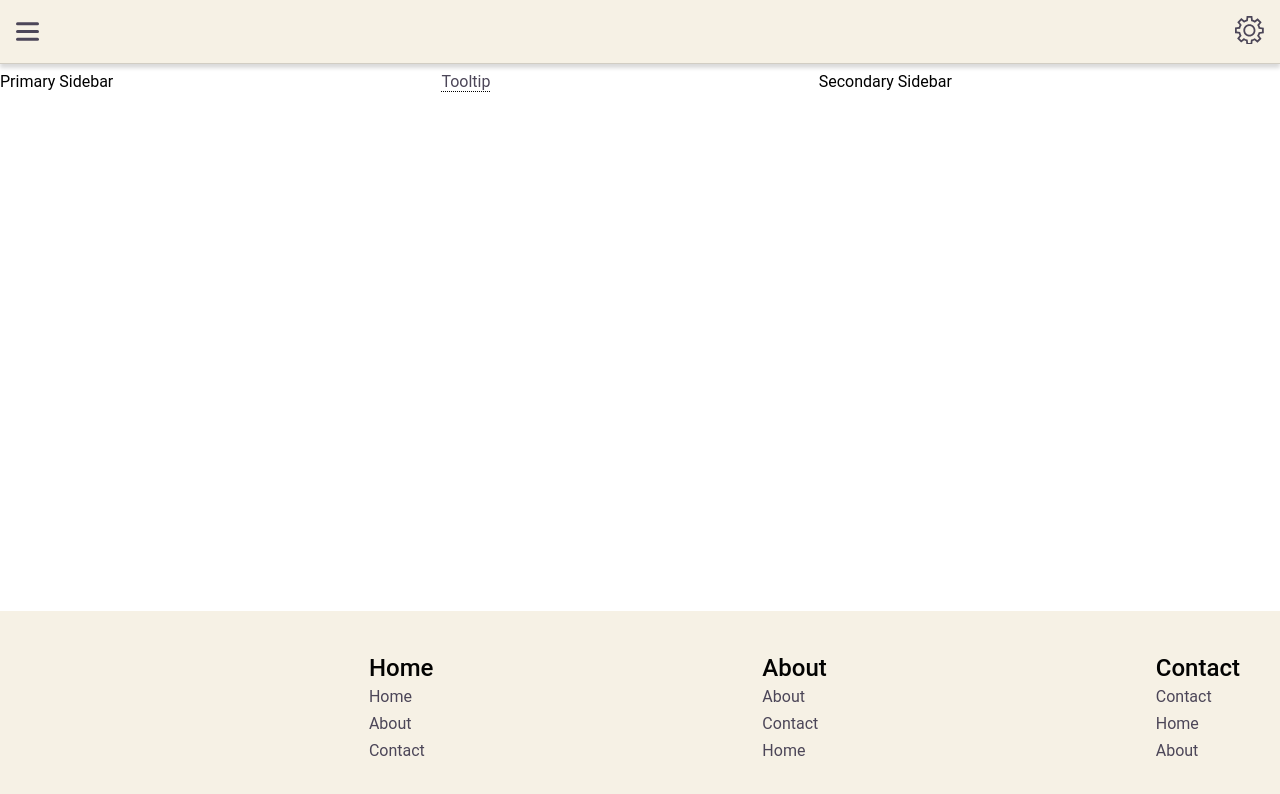
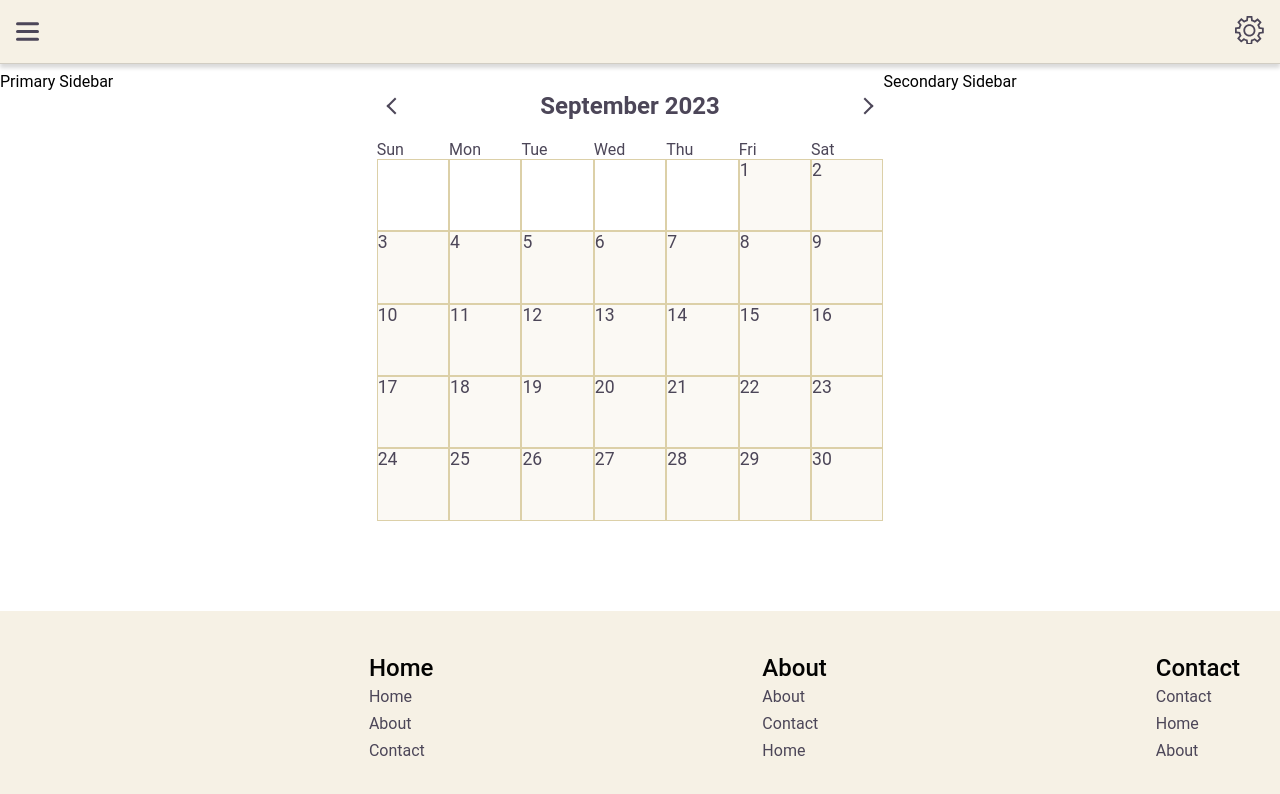
Before and after one commit to jasonmccaffrey1973/userInterface, a React (Create React App) app: page / in a window 1280 px wide. Shown: the top 794 px of the page. Built offline with nearby package versions, Linux system fonts and the light colour scheme.

Commit message:
WIP calendar

```diff
--- a/package.json
+++ b/package.json
@@ -6,6 +6,7 @@
     "@testing-library/jest-dom": "^5.17.0",
     "@testing-library/react": "^13.4.0",
     "@testing-library/user-event": "^13.5.0",
+    "moment": "^2.29.4",
     "react": "^18.2.0",
     "react-dom": "^18.2.0",
     "react-router-dom": "^6.14.2",
--- a/src/App.js
+++ b/src/App.js
@@ -4,7 +4,8 @@ import Header from './Components/Header'
 import Footer from './Components/Footer'
 import ApplicationStyles from './public/ApplicationStyles'
 import { ThemeProvider } from './Contexts/ThemeContext'
-import Tooltip from './Components/Tooltip'
+import Calendar from './Components/Calendar'
+
 
 const App = () => {
   return (
@@ -15,9 +16,7 @@ const App = () => {
         <Header/>
         <Footer/>
         <main>
-          <Tooltip tooltip={'This is a test of the tooltip'}>
-            Tooltip
-          </Tooltip>
+          <Calendar />
         </main>
         <aside>Secondary Sidebar</aside>
         <aside className="sidebar">Primary Sidebar</aside>
--- /dev/null
+++ b/src/Application/Models/useCalendar.js
@@ -0,0 +1,43 @@
+import moment from "moment";
+import { useState } from "react";
+
+const useCalendar = ({ monthObj = { } }) => {
+    const [monthState, setMonthState] = useState({
+        month: monthObj.month ?? moment().format('MM'),
+        year: monthObj.year ?? moment().format('YYYY'),
+    });
+
+    const today = moment().format("dddd, MMMM Do YYYY, h:mm:ss a");
+
+    const beginOffset = moment(monthState).startOf('month').format("d");
+    const daysInMonth = moment(monthState).daysInMonth();
+
+    const trailingDays = (Number(beginOffset) + Number(daysInMonth)) % 7;
+
+    const dayArray = [...Array(Number(beginOffset)).fill({ date: '' })];
+    for (let i = 1; i <= daysInMonth; i++) {
+        dayArray.push({ date: i });
+    }
+    dayArray.push(...Array(Number(trailingDays)).fill({ date: '' }));
+
+    const month = {
+        ...monthState,
+        today,
+        month: moment(monthState).format("MMMM"),
+        year: moment(monthState).format("YYYY"),
+        days: dayArray
+    };
+
+    const nextMonth = () => {
+        setMonthState(prevValue => moment(prevValue).add(1, 'month'))
+    };
+
+    const prevMonth = () => {
+        setMonthState(prevValue => moment(prevValue).subtract(1, 'month'))
+
+    };
+
+    return { month, today, nextMonth, prevMonth };
+}
+
+export default useCalendar;
--- /dev/null
+++ b/src/Components/Calendar.js
@@ -0,0 +1,124 @@
+import { styled } from "styled-components"
+import useCalendar from "../Application/Models/useCalendar"
+
+const CalendarGrid = styled.ul`
+display: grid;
+grid-template-columns: repeat(7, 1fr);
+width: 100%;
+padding: 0;
+margin: 0;
+list-style: none;
+`
+
+const CalendarHeader = styled.li`
+grid-column: 1 / -1;
+display: grid;
+grid-template-columns: repeat(7, 1fr);
+width: 100%;
+padding: 0;
+margin: 0;
+list-style: none;
+.month-wrapper {
+    grid-column: 1 / -1;
+    display: grid;
+    grid-template-columns: auto 1fr auto;
+    grid-template-rows: auto 1fr;
+    grid-template-areas: "prev-month month next-month" ". month .";
+    place-items: center;
+    .prev-month, .next-month {
+        --color: var(--Text);
+        --size : 1rem;
+        background-color: transparent;
+        border: none;
+        display: grid;
+        place-items: center;
+        aspect-ratio: 1 / 1;
+        height: calc(var(--size) * 2);
+        border-radius: 50%;
+        transition: background-color 200ms ease-in-out;
+        &::before {
+            content: '';
+            display: block;
+            width: calc(var(--size) * 0.75);
+            aspect-ratio: 1 / 1;
+            border-top: 2px solid var(--color);
+            border-left: 2px solid var(--color);
+        }
+        &:hover, &:focus {
+            --color: var(--TextAccent);
+            outline: none;
+            background-color: var(--Accent);
+        }
+    }
+    .prev-month {
+        grid-area: prev-month;
+        justify-self: start;
+        &::before {
+            margin-left: calc(var(--size) * 0.25);
+            rotate: -45deg;
+        }
+    }
+    .next-month {
+        grid-area: next-month;
+        justify-self: end;
+        &::before {
+            rotate: 135deg;
+            margin-right: calc(var(--size) * 0.25);
+        }
+    }
+}
+`
+
+const CalendarDay = styled.li`
+display: grid;
+border: 1px solid var(--Accent);
+background-color: var(--PrimaryLight);
+color: var(--color-white);
+font-size: var(--TextMedium);
+aspect-ratio: 1 / 1;
+&.null-date {
+    pointer-events: none;
+    background-color: transparent;
+}
+&:hover, &:focus {
+    background-color: var(--Accent);
+    outline: none;
+    cursor: pointer;
+}
+`
+
+const Calendar = ({month = null, year = null}) => {
+    const weekDays = ['Sun', 'Mon', 'Tue', 'Wed', 'Thu', 'Fri', 'Sat']
+    const {month: monthData, nextMonth, prevMonth} = useCalendar({month: month, year: year })
+
+    const MonthHeader = () => {
+        return (
+            <CalendarHeader>
+            <div className="month-wrapper">
+                <h2 className="month-title">{monthData.month} {monthData.year}</h2>
+                <button className="prev-month" onClick={prevMonth}></button>
+                <button className="next-month" onClick={nextMonth}></button>
+            </div>
+            {weekDays.map((day, index) => <div key={index} className="calendar__week-day">{day}</div>
+        )}
+            </CalendarHeader>
+        )
+    }
+
+    const Days = () => {
+        return monthData.days.map((day, index) => {
+            return <CalendarDay className={day.date === '' ? 'null-date' : ''} key={index}>{day.date}</CalendarDay>
+        })
+    }
+
+    return (
+        <>
+        <CalendarGrid>
+        <MonthHeader />
+            <Days />
+        </CalendarGrid>
+        </>
+    )
+}
+
+export default Calendar
```
Also changed, not shown: 1 other file (tests, documents, lock files or other folders).
